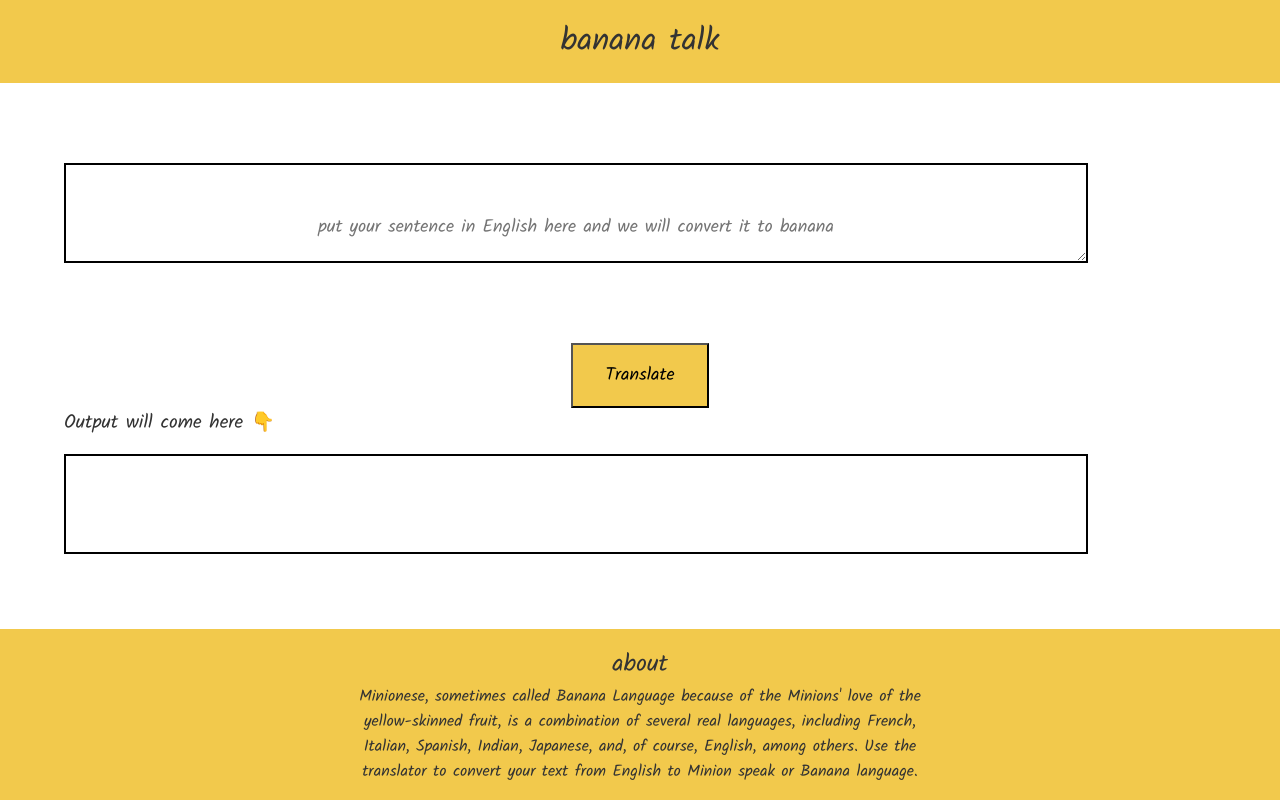
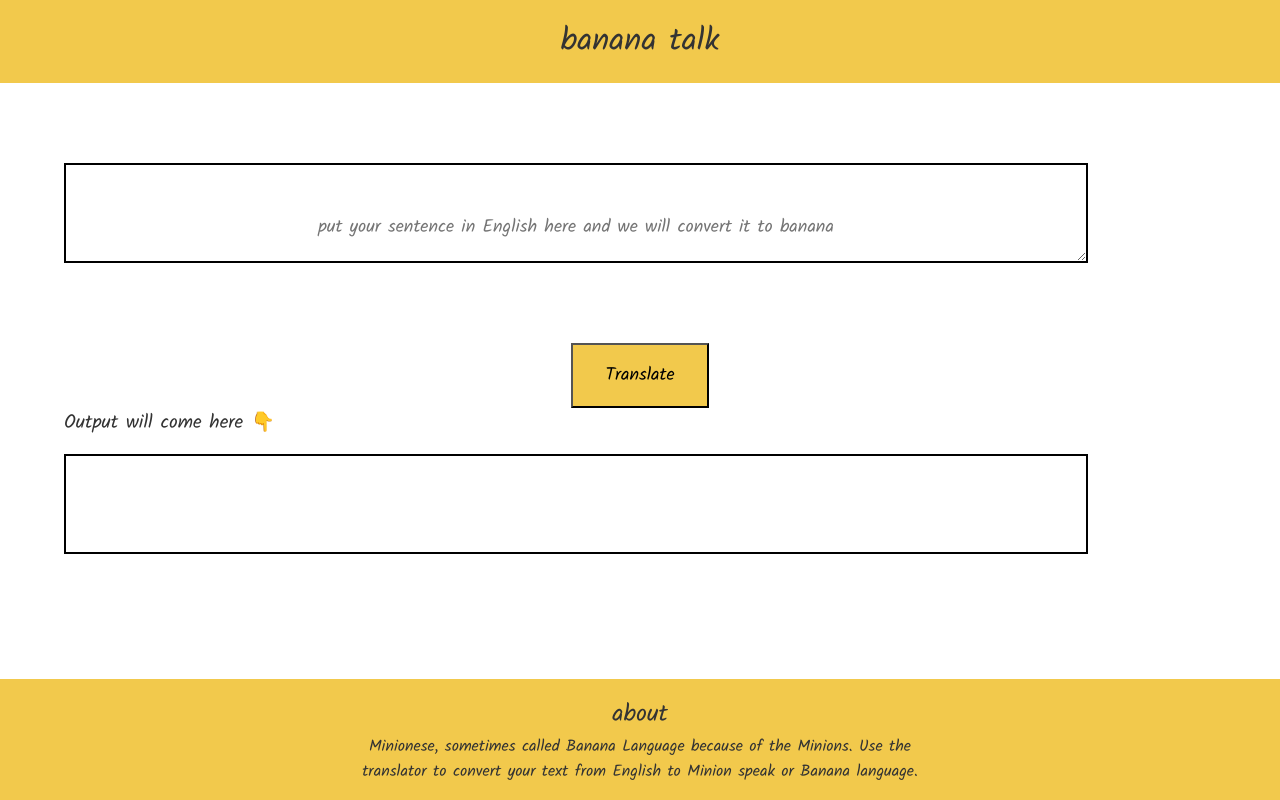
Before and after one commit to NandodkarAmogh/banana-speak, a plain HTML site: page index.html in a window 1280 px wide. Drawn offline with Linux system fonts and the light colour scheme.

Commit message:
updated alignment of footer

```diff
--- a/index.html
+++ b/index.html
@@ -50,7 +50,7 @@
 
     <footer>
         <div style="font-size: x-large;">about</div>
-        <p>Minionese, sometimes called Banana Language because of the Minions' love of the yellow-skinned fruit, is a combination of several real languages, including French, Italian, Spanish, Indian, Japanese, and, of course, English, among others. Use the translator to convert your text from English to Minion speak or Banana language.</p>
+        <p>Minionese, sometimes called Banana Language because of the Minions. Use the translator to convert your text from English to Minion speak or Banana language.</p>
     </footer>
 </body>
 
```
